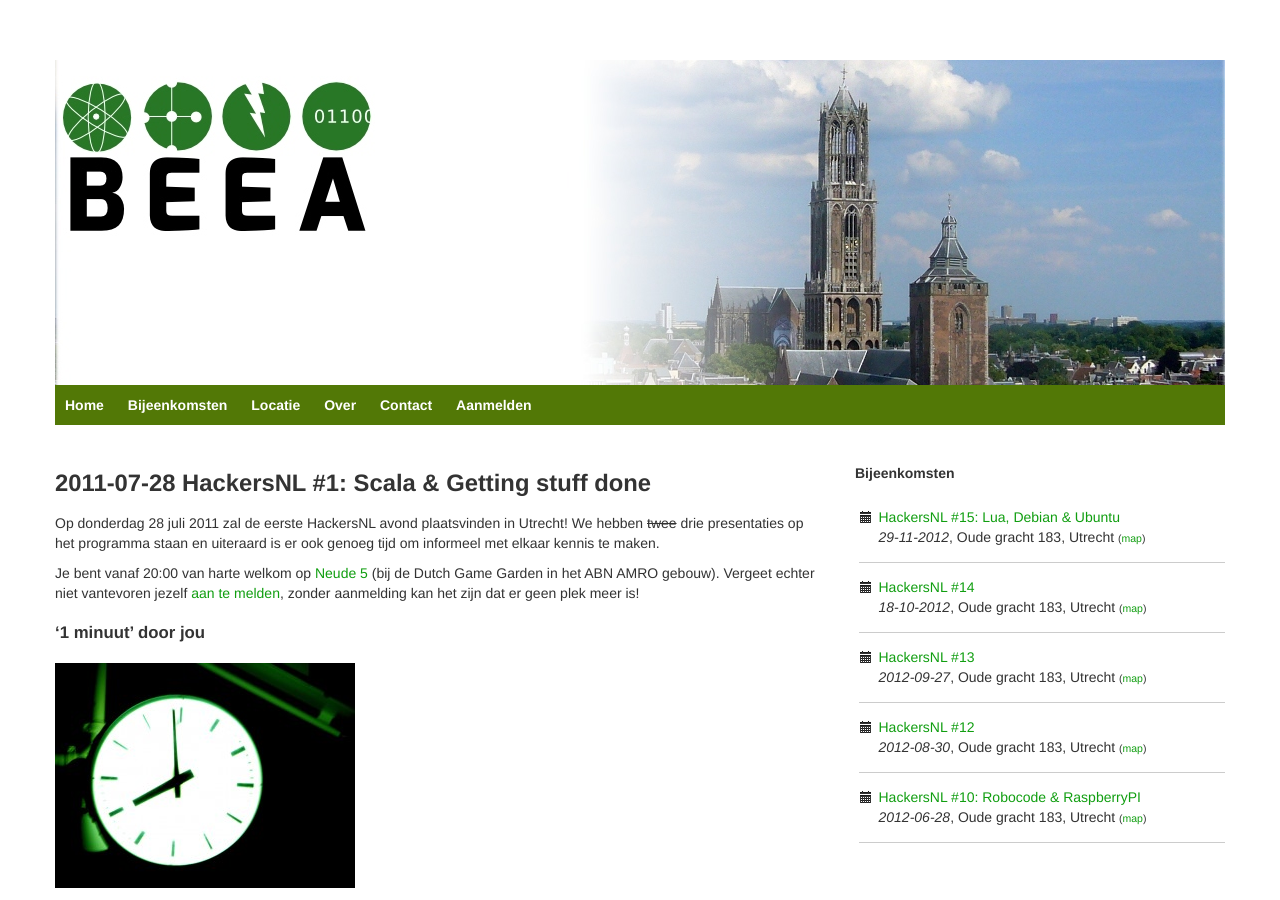
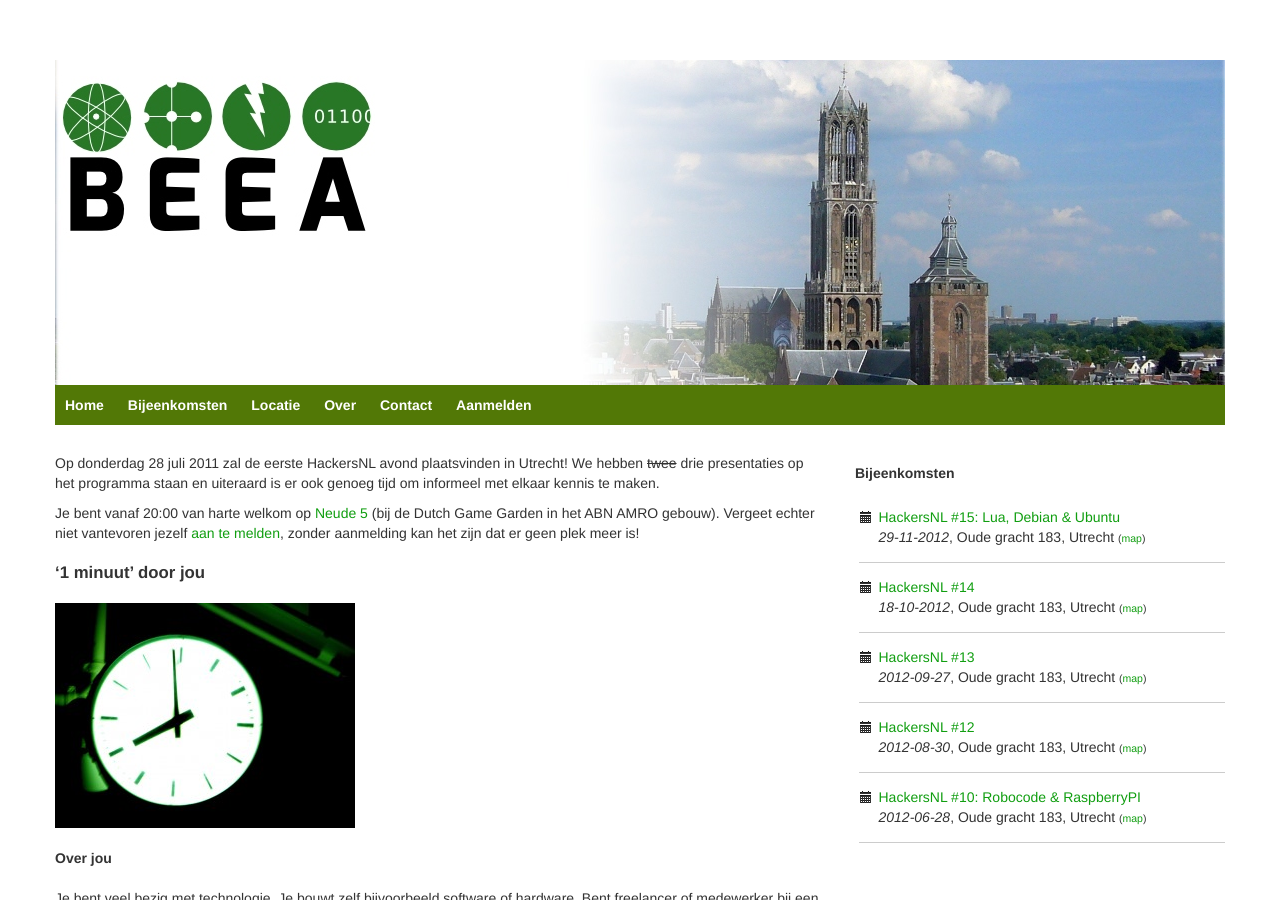
Before and after one commit to HackersNL/hackersnl.github.com, a Jekyll site: the page built from _posts/2011-07-08-hackersnl-1.md, in a window 1280 px wide and 900 px high. Built offline with Jekyll 4.4.1, drawn with Linux system fonts in a browser that asks for light colours; nearby versions of some CDN libraries; Markdown is read by kramdown in place of the engine named in the settings.

```diff
--- a/_posts/2011-07-08-hackersnl-1.md
+++ b/_posts/2011-07-08-hackersnl-1.md
@@ -1,6 +1,7 @@
 ---
 layout: page
-title: ! '2011-07-28 HackersNL #1: Scala & Getting stuff done'
+title: ! '#1: Scala & Getting stuff done'
+event_date: '28-07-2011'
 tags:
 - Agenda
 status: publish
@@ -10,8 +11,6 @@ meta:
   _wp_old_slug: 2011-07-xx-scala-en-lillypad
   _edit_last: '1'
 ---
-
-# {{ page.title }}
 
 Op donderdag 28 juli 2011 zal de eerste HackersNL avond plaatsvinden in Utrecht! We hebben <del>twee</del> drie presentaties op het programma staan en uiteraard is er ook genoeg tijd om informeel met elkaar kennis te maken.
 
```
